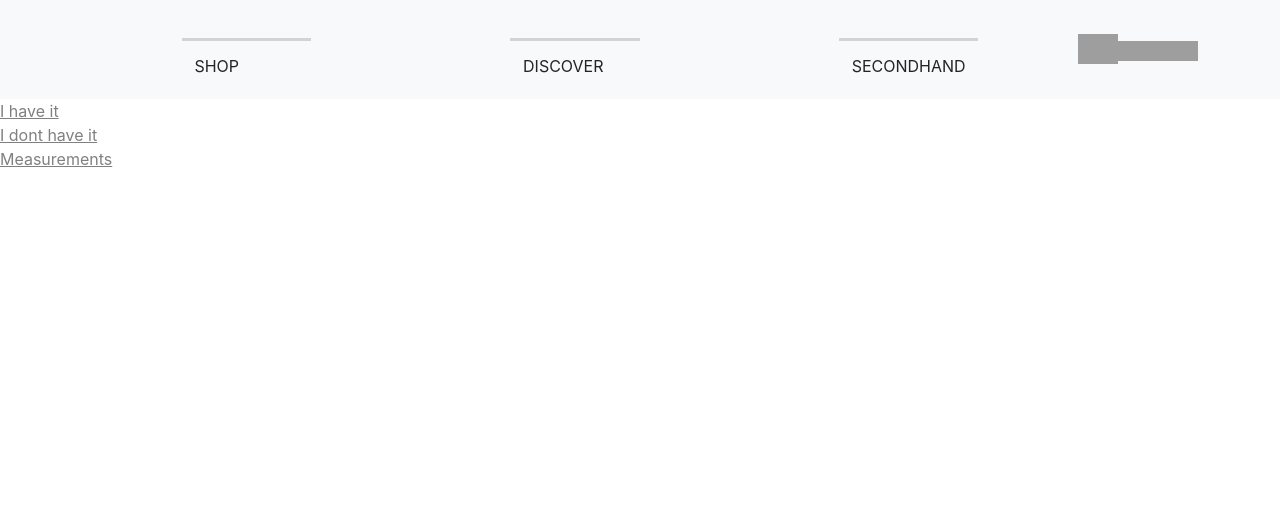
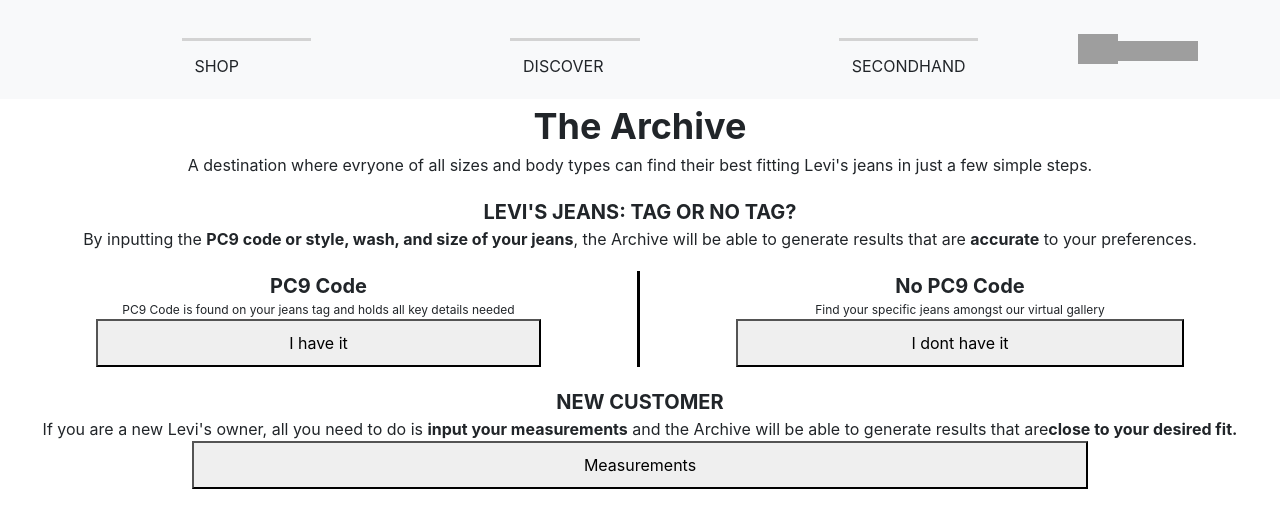
Before and after one commit to Domingo-creator/theArchive, a React (Create React App) app: page /archive in a window 1280 px wide. Shown: the top 528 px of the page. Built offline with nearby package versions, Linux system fonts and the light colour scheme; grey boxes are pictures that could not be loaded.

Commit message:
style archive home

```diff
--- a/src/front/js/component/archive_home/archive_home.jsx
+++ b/src/front/js/component/archive_home/archive_home.jsx
@@ -1,19 +1,49 @@
 import React from 'react'
 import { Link } from 'react-router-dom'
+import '../../../styles/archive_home/archive_home.css'
 
 const ArchiveHome = ({}) => {
     return(
-        <div>
+        <div className='archive-home-container'>
+            <div className="archive-home-header">
+                <div className='archive-home-title'>The Archive</div>
+                <div>A destination where evryone of all sizes and body types
+                    can find their best fitting Levi's jeans in just a few simple steps.
+                </div>
+            </div>
+            <div clasName='archive-home-details'>
+                <div className='archive-home-large'>LEVI'S JEANS: TAG OR NO TAG?</div>
+                <div>By inputting the <strong>PC9 code or style, wash, and
+                    size of your jeans</strong>, the Archive will be able to
+                    generate results that are <strong>accurate</strong> to your
+                    preferences.
+                </div>
+            </div>
             <div className="archive-levis-customer">
-                <div>
-                   <Link className="button" to="/archive/pc9/waist-length">I have it</Link>
+                <div className='archive-levis-customer-left'>
+                    <div>
+                        <div className='archive-home-large'>PC9 Code</div>
+                        <div className='archive-home-small'>PC9 Code is found on your jeans tag and holds all key details needed</div>
+                    </div>
+                    <Link to="/archive/pc9/waist-length"><button>I have it</button></Link>
                 </div>
                 <div>
-                   <Link className="button" to="/archive/gallery">I dont have it</Link>
+                    <div>
+                        <div className='archive-home-large'>No PC9 Code</div>
+                        <div className='archive-home-small'>Find your specific jeans amongst our virtual gallery</div>
+                    </div>
+                    <Link to="/archive/gallery"><button>I dont have it</button></Link>
                 </div>
             </div>
             <div className="archive-new-customer">
-                <Link className='button' to="/archive/measurements">Measurements</Link>
+                <div className='archive-home-large'>NEW CUSTOMER</div>
+                <div className='archive-home-medium'>
+                    If you are a new Levi's owner, all you need to
+                    do is <strong>input your measurements</strong> and the
+                    Archive will be able to generate results that are
+                    <strong>close to your desired fit.</strong>
+                </div>
+                <Link to="/archive/measurements"><button>Measurements</button></Link>
             </div>
         </div>
     )
--- a/src/front/js/component/product_index/filter_modal/archive_filter/archive_filter.jsx
+++ b/src/front/js/component/product_index/filter_modal/archive_filter/archive_filter.jsx
@@ -61,7 +61,7 @@
                 <div>
                     <div className='archive-modal-form-errors'>
                         {archiveErrors.map( error => (
-                            <div>ERROR: {error}</div>
+                            <div>ERROR: {error} </div>
                         ))}
                     </div>
                     <ArchiveModalForm
--- /dev/null
+++ b/src/front/styles/archive_home/archive_home.css
@@ -0,0 +1,51 @@
+.archive-home-container {
+    text-align: center;
+}
+
+.archive-home-container > div {
+    margin-bottom: 20px;
+}
+
+.archive-header {
+    font-size: 14px;
+}
+
+.archive-home-title {
+    font-size: 36px;
+    font-weight: bold;
+}
+
+.archive-levis-customer {
+    display: flex;
+}
+
+.archive-levis-customer-left {
+    border-right: solid black;
+}
+
+
+.archive-levis-customer > div {
+    width: 50%;
+    display: flex;
+    flex-direction: column;
+    justify-content: space-between;
+}
+.archive-home-large {
+    font-size: 20px;
+    font-weight: bold;
+}
+
+.archive-home-medium {
+    font-size: 16px
+}
+
+.archive-home-small {
+    font-size: 12px
+}
+
+.archive-home-container button {
+    text-decoration: none;
+    height: 48px;
+    width: 70%;
+    /* outline: black solid; */
+}
```
